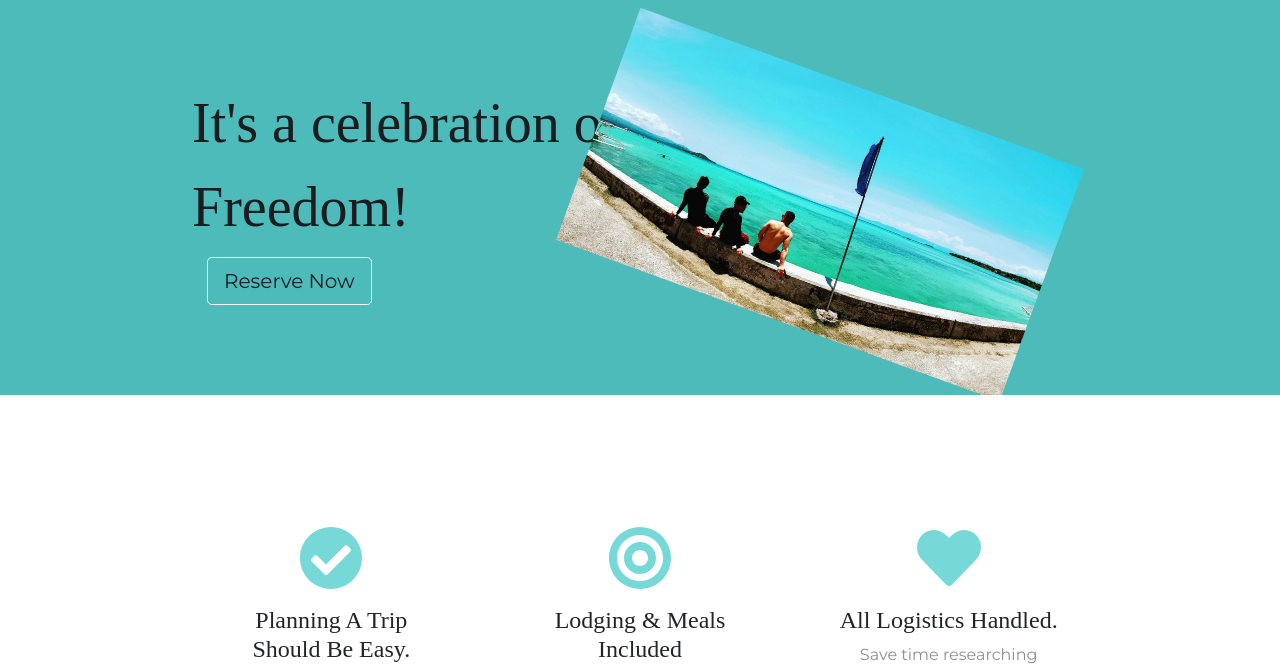
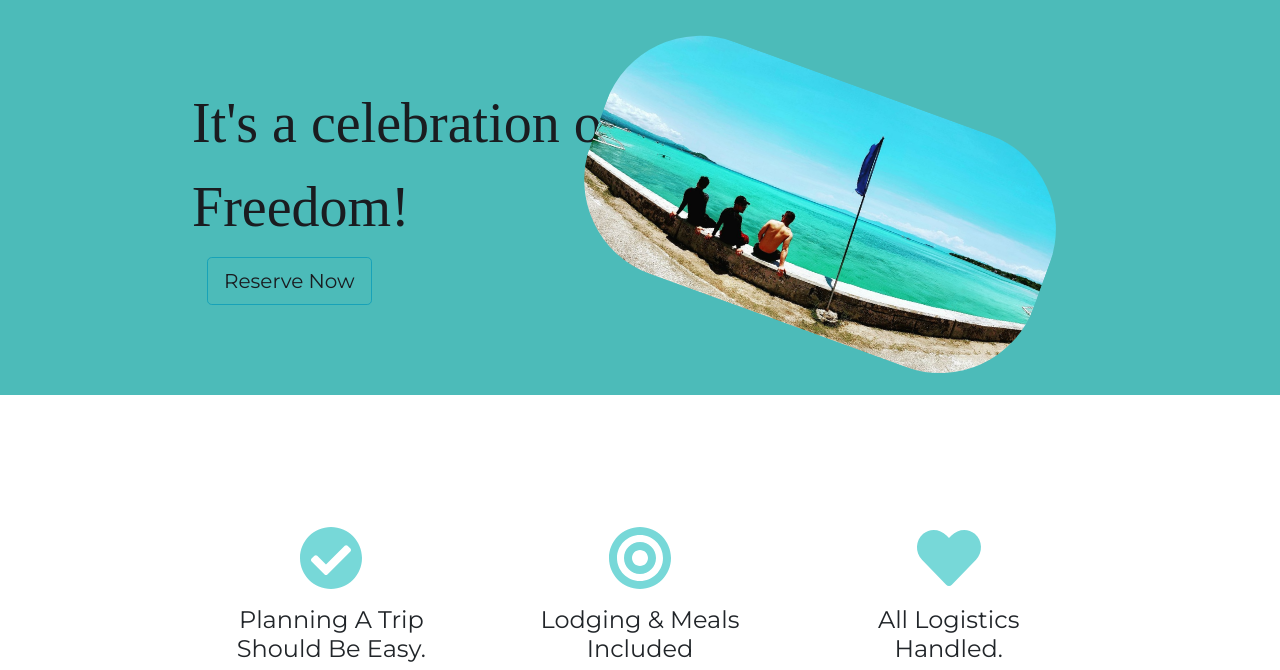
Before and after one commit to maiyopabz/Travel-pathCompleted-Website, a plain HTML site: page index.html in a window 1280 px wide. Shown: the part 111-781 px from the top of the page. Drawn offline with nearby package versions, Linux system fonts and the light colour scheme.

Commit message:
border radius

```diff
--- a/css/styles.css
+++ b/css/styles.css
@@ -5,7 +5,7 @@ body {
 }
 
 h1, h2, h3, h4, h5, h6 {
-  font-family: "Sacramento";
+  font-family: "Montserrat";
 }
 
 p {
@@ -92,6 +92,8 @@ p {
 /* Title Image */
 
 .title-image {
+
+  border-radius: 100px;
   width: 102%;
   transform: rotate(20deg);
   position: absolute;
--- a/index.html
+++ b/index.html
@@ -77,7 +77,7 @@
 
 <!--Reservation modal-->
       <div class="col-md-4 col-xl-2">
-        <a role="button" class="btn btn-lg btn-outline-light" data-toggle="modal" data-target="#reserveModal">Reserve Now</a>
+        <a role="button" class="btn btn-lg btn-outline-info" data-toggle="modal" data-target="#reserveModal">Reserve Now</a>
       </div>
 
       <div id="reserveModal" class="modal fade" role="dialog">
@@ -240,7 +240,7 @@
 
       <div class="pricing-column col-lg-4 col-md-6">
         <div class="card">
-          <div class="card-header">q
+          <div class="card-header">
             <h3>Sea Kayak Sardinia</h3>
           </div>
           <div class="card-body">
@@ -338,6 +338,7 @@
 
         <a role="button" class="btn btn-lg btn-outline-light" data-toggle="modal" data-target="#reserveModal">Reserve Now</a>
 
+
     </div>
   </section>
 
```
